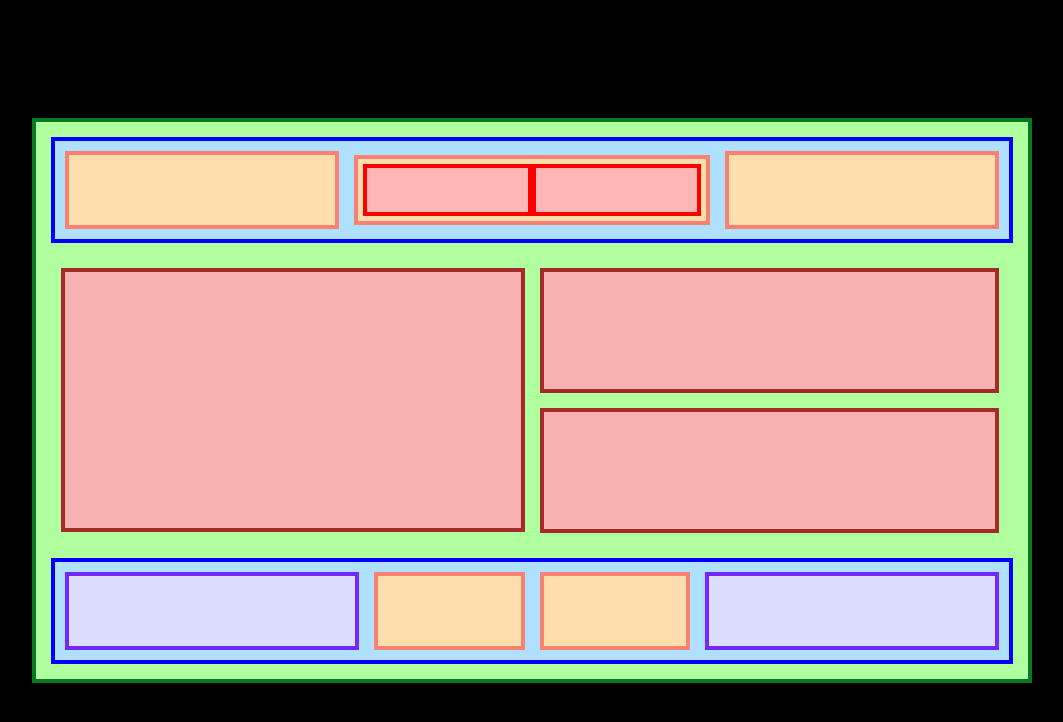
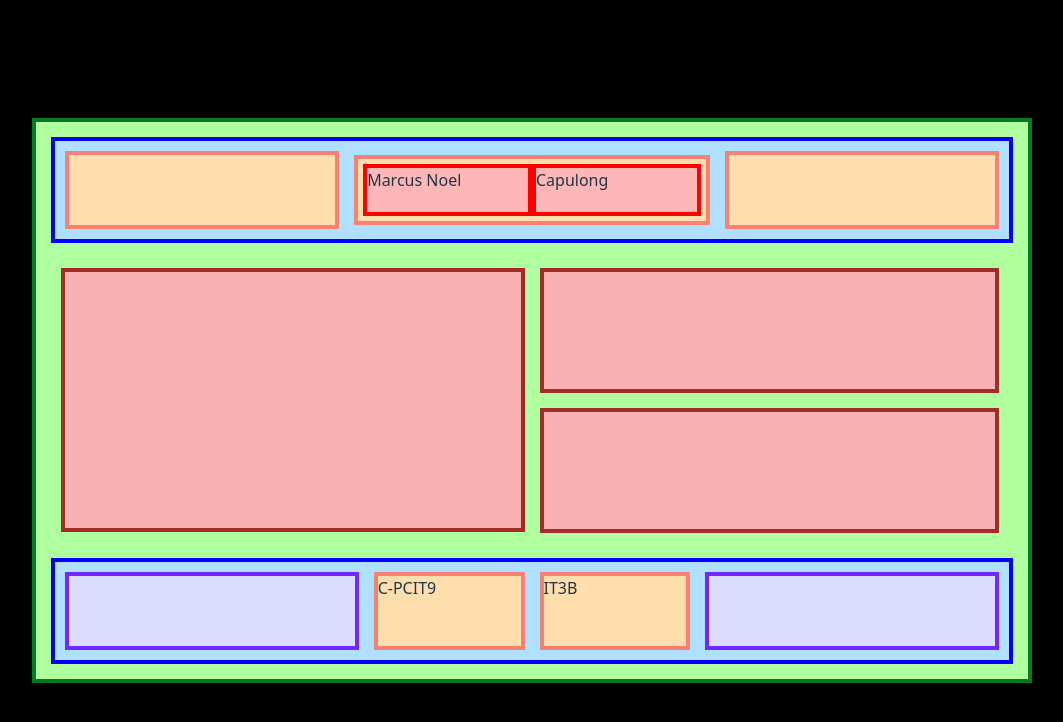
Before and after one commit to MarcusCapulong/layout2, a React (Vite) app: page / in a window 1280 px wide. Shown: the top 722 px of the page, without its empty margins (108-1171 px from the left). Built offline with nearby package versions, Linux system fonts and the light colour scheme.

Commit message:
Update App.jsx

```diff
--- a/src/App.jsx
+++ b/src/App.jsx
@@ -7,12 +7,14 @@ function App() {
       {/* Top Section */}
       <div className="section top">
         <div className="top-box"></div>
+
         <div className="center">
           <div className="center-inner-container">
-            <div className="center-inner"></div>
-            <div className="center-inner"></div>
+            <div className="center-inner">Marcus Noel</div>
+            <div className="center-inner">Capulong</div>
           </div>
         </div>
+
         <div className="top-box"></div>
       </div>
 
@@ -26,8 +28,8 @@ function App() {
       {/* Bottom Section */}
       <div className="section bottom">
         <div className="bottom-box purple"></div>
-        <div className="bottom-box"></div>
-        <div className="bottom-box"></div>
+        <div className="bottom-box">C-PCIT9</div>
+        <div className="bottom-box">IT3B</div>
         <div className="bottom-box purple"></div>
       </div>
     </div>
```
